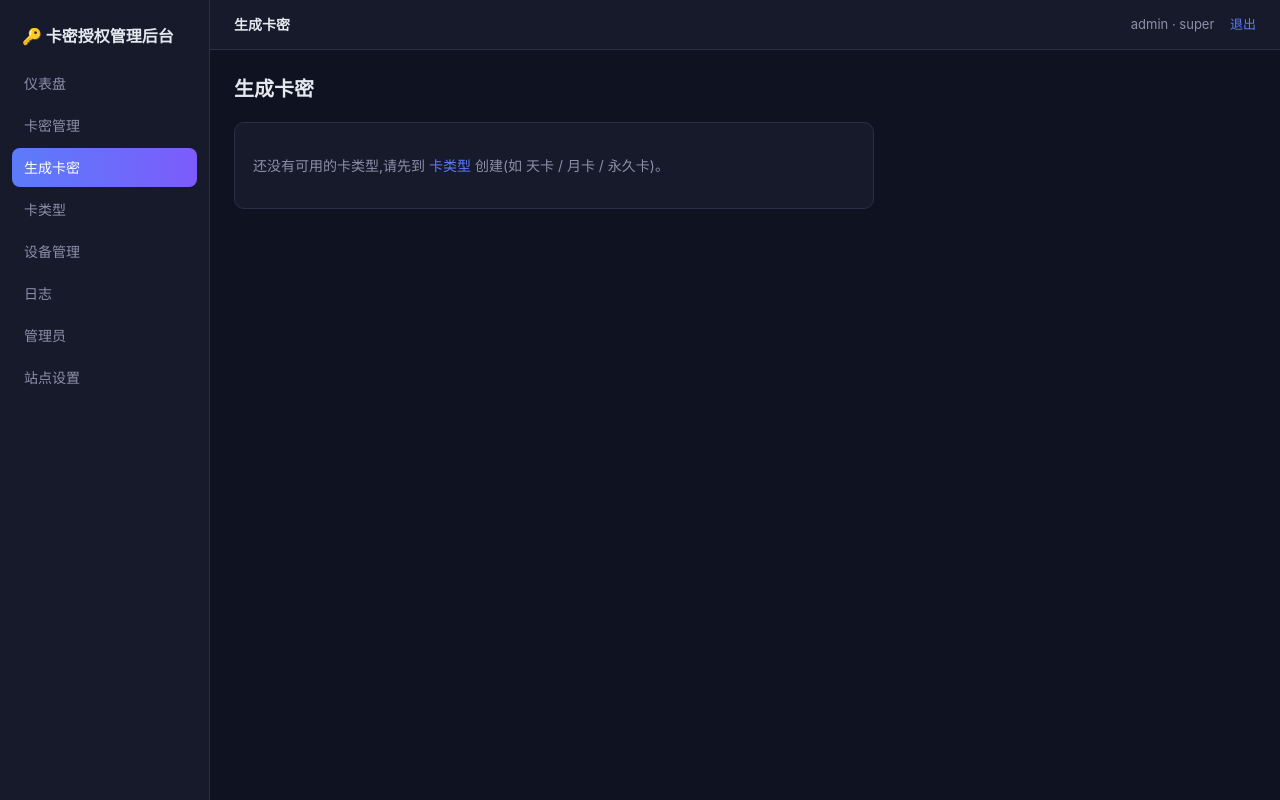
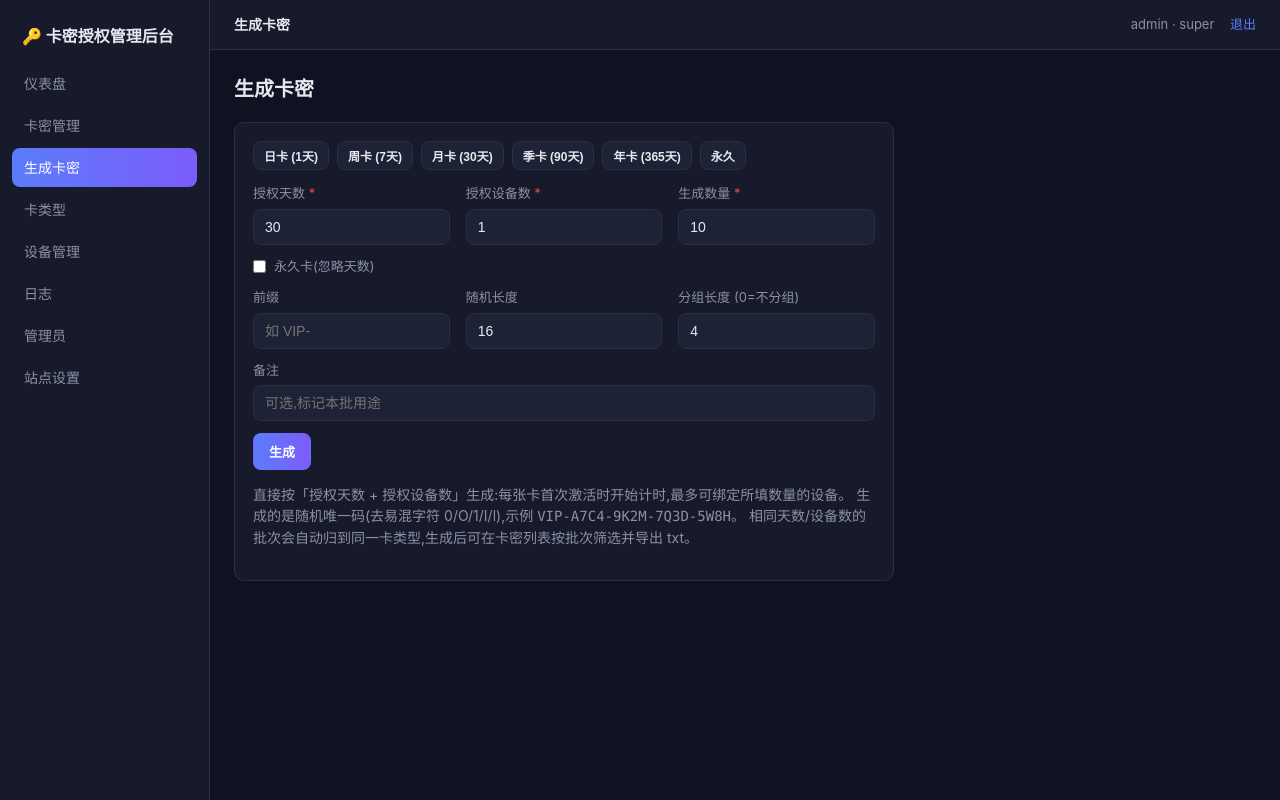
Before and after one commit to buzai689-maker/cardkey-auth-admin, a FastAPI app: page /admin/cards/generate in a window 1280 px wide. Run offline with FastAPI, Linux system fonts and the light colour scheme; the visitor is signed in with stand-in values (Sample User, id 1).

Commit message:
feat: 生成页直接按天数+授权设备数生成; 卡密管理一键解绑设备
- 生成卡密页改为直接填「授权天数 + 授权设备数」,带日/周/月/季/年/永久快捷按钮;
  后台按 (天数, 设备数) find-or-create 卡类型自动归类,免手建类型
- 卡密列表每行加「解绑」(一键解绑该卡全部设备,保留卡状态与到期)
- 卡密详情加「解绑全部设备」按钮(区别于会重置状态的「重置」)
- services: find_or_create_time_type / unbind_all_devices

Co-Authored-By: Claude Opus 4.8 <noreply@anthropic.com>

```diff
--- a/app/templates/admin/card_detail.html
+++ b/app/templates/admin/card_detail.html
@@ -9,6 +9,10 @@
       <form class="inline-form" method="post" action="/admin/cards/{{ card.id }}/unban"><button class="btn">解封</button></form>
     {% else %}
       <form class="inline-form" method="post" action="/admin/cards/{{ card.id }}/ban"><button class="btn">封禁</button></form>
+    {% endif %}
+    {% if card.bound_count > 0 %}
+    <form class="inline-form" method="post" action="/admin/cards/{{ card.id }}/unbind-devices"
+          onsubmit="return confirm('解绑该卡全部 {{ card.bound_count }} 台设备?(不改变卡状态/到期)')"><button class="btn">解绑全部设备</button></form>
     {% endif %}
     <form class="inline-form" method="post" action="/admin/cards/{{ card.id }}/reset"
           onsubmit="return confirm('重置将解绑全部设备并回到未使用状态,确认?')"><button class="btn">重置</button></form>
--- a/app/templates/admin/cards_generate.html
+++ b/app/templates/admin/cards_generate.html
@@ -4,41 +4,62 @@
 {% block content %}
 <div class="page-head"><h1>生成卡密</h1></div>
 
-<div class="panel" style="max-width:640px">
-  {% if types %}
+<div class="panel" style="max-width:660px">
   <form method="post" action="/admin/cards/generate">
-    <label>卡类型 <span class="req">*</span>
-      <select name="type_id" required>
-        {% for t in types %}
-        <option value="{{ t.id }}">{{ t.name }} · {{ t.duration_label }} · 可绑 {{ t.max_devices }} 台</option>
-        {% endfor %}
-      </select>
-    </label>
+    <div class="btn-row" style="margin-bottom:14px">
+      {% for d, l in [(1,'日卡'),(7,'周卡'),(30,'月卡'),(90,'季卡'),(365,'年卡')] %}
+      <button type="button" class="btn sm" onclick="setDays({{ d }})">{{ l }} ({{ d }}天)</button>
+      {% endfor %}
+      <button type="button" class="btn sm" onclick="setPerm()">永久</button>
+    </div>
+
     <div class="form-row">
-      <label>数量 <span class="req">*</span>
+      <label>授权天数 <span class="req">*</span>
+        <input name="days" type="number" value="30" min="0" id="days-input">
+      </label>
+      <label>授权设备数 <span class="req">*</span>
+        <input name="max_devices" type="number" value="1" min="1" max="99">
+      </label>
+      <label>生成数量 <span class="req">*</span>
         <input name="count" type="number" value="10" min="1" max="5000" required>
       </label>
-      <label>前缀
-        <input name="prefix" placeholder="如 VIP-" maxlength="16">
-      </label>
-      <label>随机长度
-        <input name="length" type="number" value="16" min="4" max="64">
-      </label>
-      <label>分组长度 (0=不分组)
-        <input name="group_size" type="number" value="4" min="0" max="8">
-      </label>
     </div>
-    <label>备注
-      <input name="remark" placeholder="可选,标记本批用途">
+
+    <label class="checkbox">
+      <input type="checkbox" name="is_permanent" value="1" id="perm-input"
+             onchange="document.getElementById('days-input').disabled = this.checked">
+      永久卡(忽略天数)
     </label>
+
+    <div class="form-row">
+      <label>前缀<input name="prefix" placeholder="如 VIP-" maxlength="16"></label>
+      <label>随机长度<input name="length" type="number" value="16" min="4" max="64"></label>
+      <label>分组长度 (0=不分组)<input name="group_size" type="number" value="4" min="0" max="8"></label>
+    </div>
+
+    <label>备注<input name="remark" placeholder="可选,标记本批用途"></label>
     <button class="btn primary" type="submit">生成</button>
   </form>
+
   <p class="muted" style="margin-top:14px">
-    生成的是随机唯一码(去除易混字符 0/O/1/I/l)。示例:<code class="mono">VIP-A7C4-9K2M-7Q3D-5W8H</code>。
-    生成后可在卡密列表按批次筛选并导出为 txt 分发。
+    直接按「授权天数 + 授权设备数」生成:每张卡首次激活时开始计时,最多可绑定所填数量的设备。
+    生成的是随机唯一码(去易混字符 0/O/1/I/l),示例 <code class="mono">VIP-A7C4-9K2M-7Q3D-5W8H</code>。
+    相同天数/设备数的批次会自动归到同一卡类型,生成后可在卡密列表按批次筛选并导出 txt。
   </p>
-  {% else %}
-  <p class="muted">还没有可用的卡类型,请先到 <a href="/admin/card-types">卡类型</a> 创建(如 天卡 / 月卡 / 永久卡)。</p>
-  {% endif %}
 </div>
+
+<script>
+function setDays(d) {
+  var perm = document.getElementById('perm-input');
+  perm.checked = false;
+  var x = document.getElementById('days-input');
+  x.disabled = false;
+  x.value = d;
+}
+function setPerm() {
+  var perm = document.getElementById('perm-input');
+  perm.checked = true;
+  document.getElementById('days-input').disabled = true;
+}
+</script>
 {% endblock %}
```
Also changed, not shown: app/routers/cards.py (+33 -9 lines), app/services/cards.py (+52 -0 lines), app/templates/admin/cards.html (+10 -1 lines).
